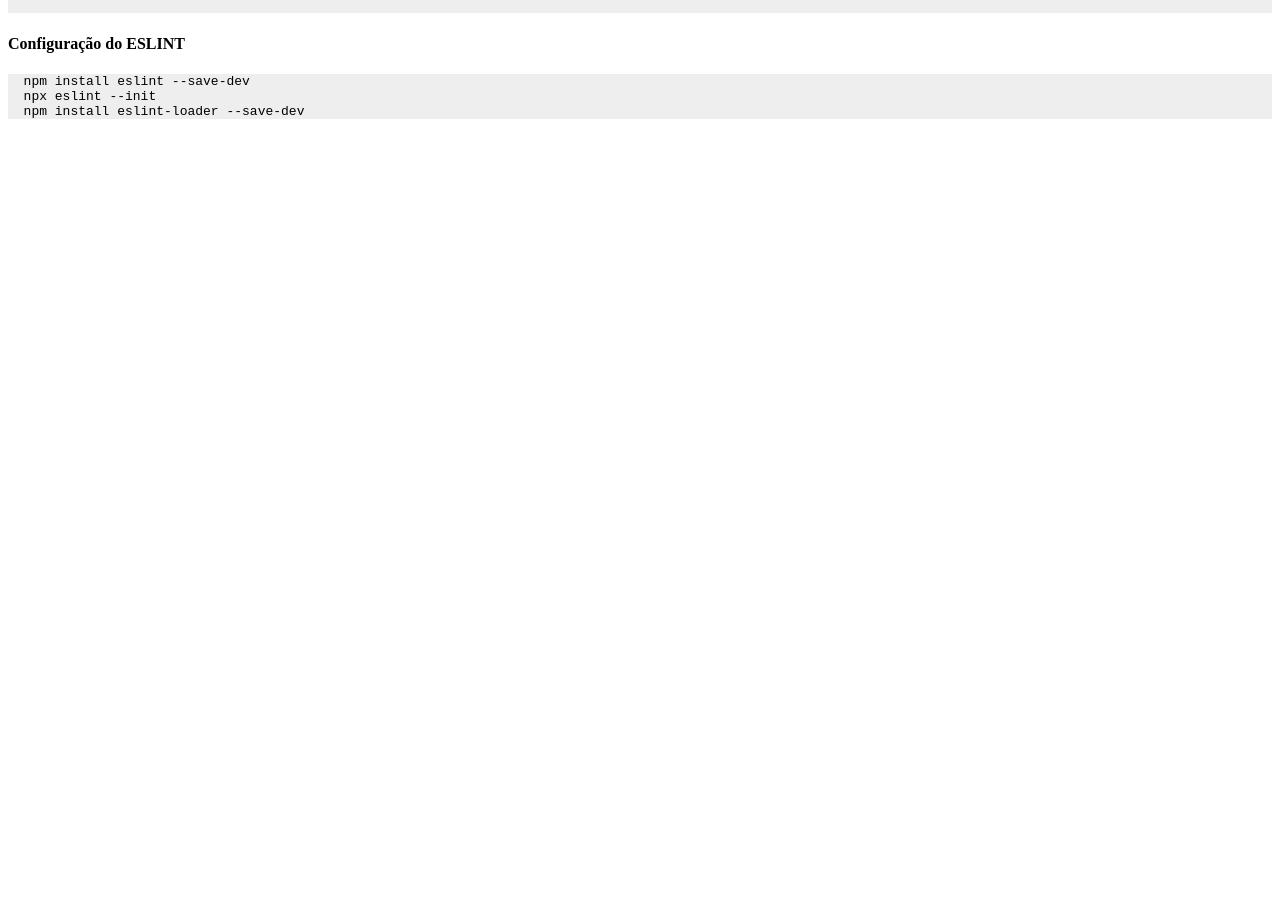
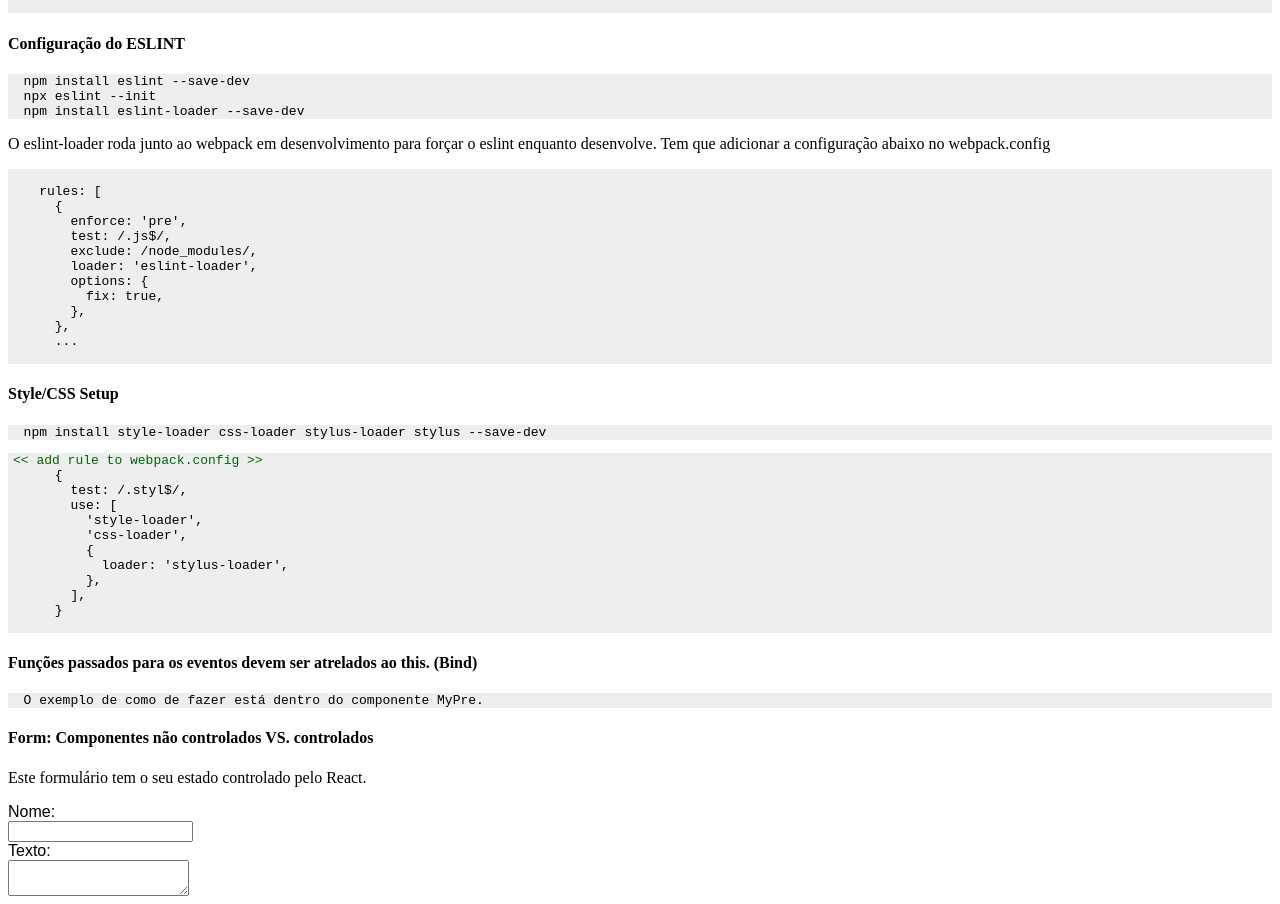
Before and after one commit to rodvlopes/react-from-scratch, a React app: page / in a window 1280 px wide. Shown: the part 780-1684 px from the top of the page. Before the commit the page ends 912 px from the top, so only its background shows below. Built offline with nearby package versions, Linux system fonts and the light colour scheme.

Commit message:
Novo componente MyForm para demostrar a utilização de componentes controlados. Adicionado suporte ao Stylus.

```diff
--- a/package.json
+++ b/package.json
@@ -19,6 +19,7 @@
     "@babel/preset-env": "^7.8.4",
     "@babel/preset-react": "^7.8.3",
     "babel-loader": "^8.0.6",
+    "css-loader": "^3.4.2",
     "eslint": "^6.8.0",
     "eslint-config-standard": "^14.1.0",
     "eslint-loader": "^3.0.3",
@@ -27,6 +28,9 @@
     "eslint-plugin-promise": "^4.2.1",
     "eslint-plugin-react": "^7.18.3",
     "eslint-plugin-standard": "^4.0.1",
+    "style-loader": "^1.1.3",
+    "stylus": "^0.54.7",
+    "stylus-loader": "^3.0.2",
     "webpack": "^4.41.6",
     "webpack-cli": "^3.3.11",
     "webpack-dev-server": "^3.10.3"
--- a/src/Hello.js
+++ b/src/Hello.js
@@ -1,6 +1,7 @@
 /* eslint no-useless-escape: 0 */
 import React from 'react'
 import { MyPre } from './MyPre'
+import MyForm from './MyForm'
 
 const Hello = () =>
   <div>
@@ -18,7 +19,7 @@ const Hello = () =>
       npm install --save-dev @babel/core babel-loader @babel/preset-env @babel/preset-react¬
     </MyPre>
 
-    <h4>package.json básico</h4>
+    <h4>webpack.config.js básico</h4>
     <MyPre>{`
       module.exports = {
         entry: './src/app',
@@ -56,6 +57,50 @@ const Hello = () =>
       npx eslint --init¬
       npm install eslint-loader --save-dev¬
     </MyPre>
+
+    <p>O eslint-loader roda junto ao webpack em desenvolvimento
+    para forçar o eslint enquanto desenvolve.
+    Tem que adicionar a configuração abaixo no webpack.config</p>
+
+    <MyPre>{`
+    rules: [
+      {
+        enforce: 'pre',
+        test: /\.js$/,
+        exclude: /node_modules/,
+        loader: 'eslint-loader',
+        options: {
+          fix: true,
+        },
+      },
+      ...
+    `}</MyPre>
+
+    <h4>Style/CSS Setup</h4>
+    <MyPre>
+      npm install style-loader css-loader stylus-loader stylus --save-dev¬
+    </MyPre>
+
+    <MyPre title="add rule to webpack.config">{`
+      {
+        test: /\.styl$/,
+        use: [
+          'style-loader',
+          'css-loader',
+          {
+            loader: 'stylus-loader',
+          },
+        ],
+      }
+    `}</MyPre>
+
+    <h4>Funções passados para os eventos devem ser atrelados ao this. (Bind)</h4>
+    <MyPre>
+      O exemplo de como de fazer está dentro do componente MyPre.
+    </MyPre>
+
+    <h4>Form: Componentes não controlados VS. controlados</h4>
+    <MyForm />
   </div>
 
 export default Hello
--- /dev/null
+++ b/src/MyForm.js
@@ -0,0 +1,42 @@
+import React from 'react'
+import './global.styl'
+
+class MyForm extends React.Component {
+  constructor (props) {
+    super(props)
+    this.state = { nome: '', texto: '' }
+    this.handleSubmit = this.handleSubmit.bind(this)
+    this.handleNomeChange = this.handleNomeChange.bind(this)
+    this.handleTextoChange = this.handleTextoChange.bind(this)
+  }
+
+  handleSubmit (ev) {
+    ev.preventDefault()
+    console.log(this.state.nome)
+    console.log('>>', this.state.texto)
+  }
+
+  handleNomeChange (ev) {
+    ev.preventDefault()
+    this.setState({ nome: ev.target.value })
+  }
+
+  handleTextoChange (ev) {
+    ev.preventDefault()
+    this.setState({ texto: ev.target.value })
+  }
+
+  render () {
+    return (
+      <form onSubmit={this.handleSubmit} className={this.constructor.name}>
+        <p>Este formulário tem o seu estado controlado pelo React.</p>
+        <label>Nome: </label>
+        <input type="text" value={this.state.nome} onChange={this.handleNomeChange} />
+        <label>Texto: </label>
+        <textarea value={this.state.texto} onChange={this.handleTextoChange}></textarea>
+      </form>
+    )
+  }
+}
+
+export default MyForm
--- a/src/MyPre.js
+++ b/src/MyPre.js
@@ -2,17 +2,61 @@ import React from 'react'
 import PropTypes from 'prop-types'
 
 export class MyPre extends React.Component {
+  constructor (props) {
+    super(props)
+    const content = this.props.children
+      .split(/¬\s*/)
+      .filter(s => s)
+      .map(s => `  ${s}`)
+      .join('\n')
+
+    this.state = { content }
+
+    // Sem classProperties é necessário fazer isso.
+    this.handleLeftClick = this.handleLeftClick.bind(this)
+    this.handleRightClick = this.handleRightClick.bind(this)
+  }
+
+  handleLeftClick (ev) {
+    ev.preventDefault()
+    const content = this.state.content
+      .split('\n')
+      .map(l => `  ${l}`)
+      .join('\n')
+    this.setState({ content })
+  }
+
+  handleRightClick (ev) {
+    ev.preventDefault()
+    const content = this.state.content
+      .split('\n')
+      .map(l => l.replace(/^ {2}/, ''))
+      .join('\n') // poderia ser um replace
+    this.setState({ content })
+  }
+
+  /* // classProperties / babel supported only
+  handleClick = () => {
+    console.log(this.state.content)
+  } */
+
   render () {
-    return (<pre style={ { backgroundColor: '#eee' } }>
-      {this.props.children
-        .split(/¬\s*/)
-        .filter(s => s)
-        .map(s => `  ${s}`)
-        .join('\n')}
-    </pre>)
+    return (
+      <pre onClick={this.handleLeftClick}
+        onContextMenu={this.handleRightClick}
+        style={ { backgroundColor: '#eee' } }>
+        {
+          this.props.title &&
+          <span style={ { margin: '5px', color: 'darkgreen' } }>
+            {'<< ' + this.props.title + ' >>'}
+          </span>
+        }
+        {this.state.content }
+      </pre>)
   }
 }
 
 MyPre.propTypes = {
-  children: PropTypes.string
+  children: PropTypes.string,
+  title: PropTypes.string
 }
--- /dev/null
+++ b/src/global.styl
@@ -0,0 +1,12 @@
+.MyForm
+
+  label
+    font-family sans-serif
+
+  input
+    clear right
+    display block
+
+  textarea
+    clear right
+    display block
--- a/webpack.config.js
+++ b/webpack.config.js
@@ -21,6 +21,16 @@ module.exports = {
         test: /\.js$/,
         exclude: /node_modules/,
         use: 'babel-loader'
+      },
+      {
+        test: /\.styl$/,
+        use: [
+          'style-loader',
+          'css-loader',
+          {
+            loader: 'stylus-loader',
+          },
+        ],
       }
     ]
   },
```
Also changed, not shown: .eslintrc.js, 1 other file (tests, documents, lock files or other folders).
